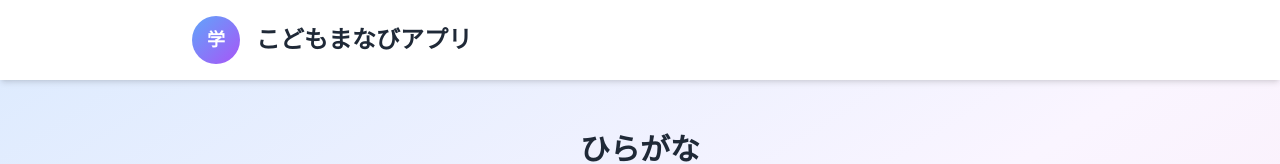
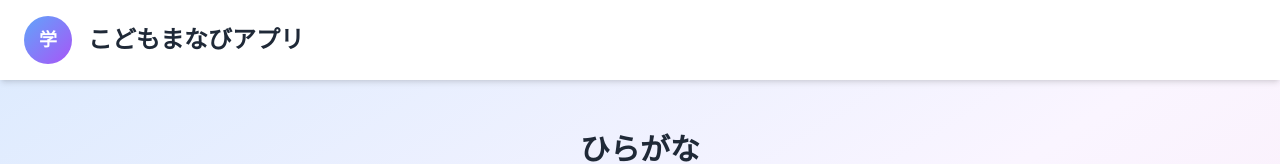
Before and after one commit to h-yabi2/kids-learning-app, a Next.js app: page / in a window 1280 px wide. Shown: the top 164 px of the page. Built offline with nearby package versions, Linux system fonts and the light colour scheme.

Commit message:
ヘッダースタイル調整

```diff
--- a/app/page.tsx
+++ b/app/page.tsx
@@ -239,8 +239,8 @@ export default function ColorLearningApp() {
   return (
     <div className="min-h-screen bg-gradient-to-br from-blue-100 via-purple-50 to-pink-100">
       {/* Header */}
-      <div className="bg-white shadow-md p-4">
-        <div className="flex items-center justify-between max-w-4xl mx-auto">
+      <div className="bg-white shadow-md py-4 px-6">
+        <div className="flex items-center justify-between">
           <div className="flex items-center space-x-4">
             <div className="w-12 h-12 bg-gradient-to-br from-blue-400 to-purple-500 rounded-full flex items-center justify-center">
               <span className="text-white font-bold text-lg">学</span>
```
